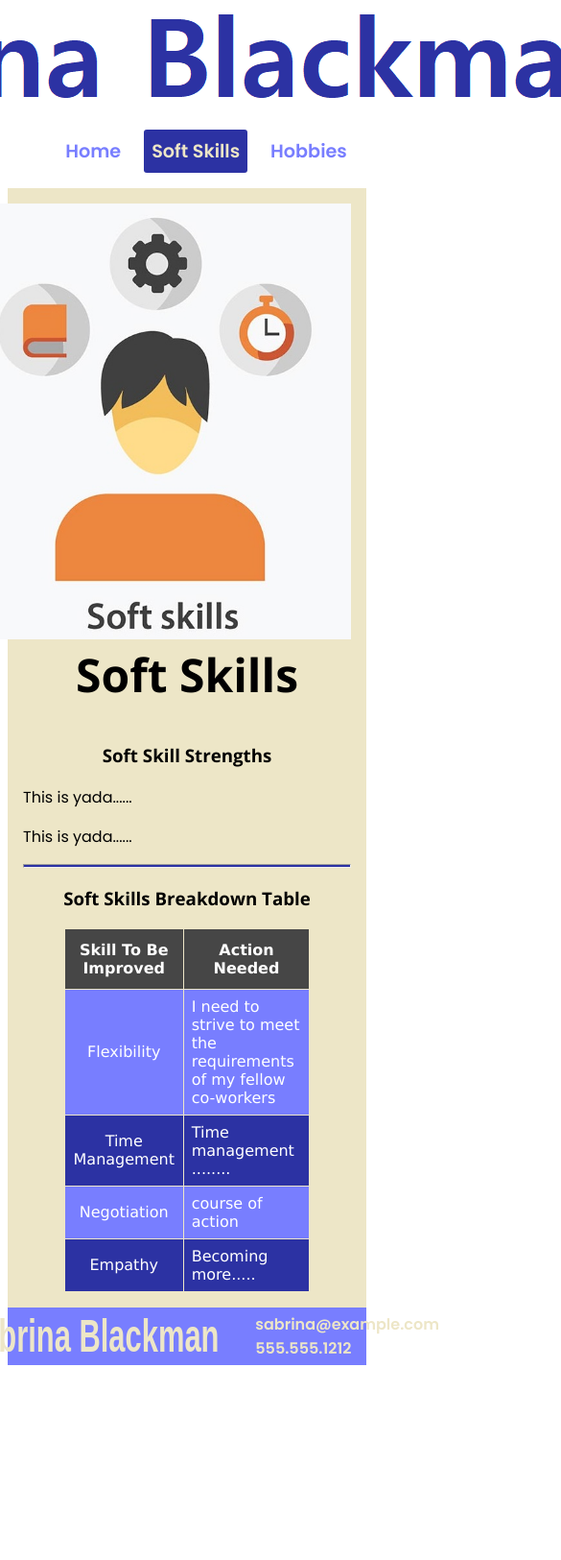
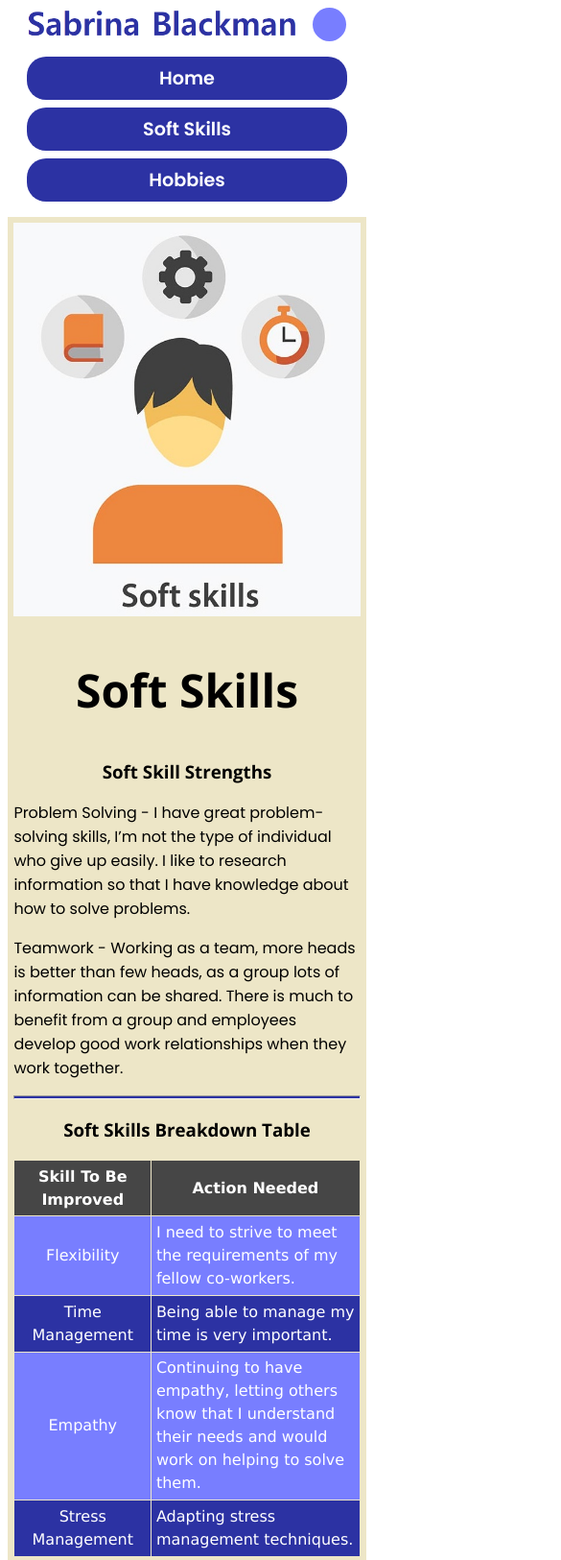
Before and after one commit to greentie12/sabrina, a plain HTML site: page soft-skills.html in a window 390 px wide. Shown: the top 1625 px of the page at 96% size, 585 px wide, since content can reach past the window. Before the commit the page ends 1430 px from the top, so only its background shows below. Drawn offline with nearby package versions, Linux system fonts and the light colour scheme.

Commit message:
mobile update

```diff
--- a/css/styles.css
+++ b/css/styles.css
@@ -43,7 +43,7 @@ hr {
   background-color: #2c32a3;
 }
 
-header {
+.main-header {
   text-align: center;
 }
 
@@ -61,11 +61,12 @@ header {
   border-radius: 50%;
 }
 
-nav ul {
+.main-nav ul {
   display: flex;
   justify-content: center;
   align-items: center;
   gap: 1.5rem;
+  padding: 0;
 }
 
 .current {
@@ -200,7 +201,7 @@ main {
   color: #787eff;
 }
 
-footer {
+.main-footer {
   background-color: #787eff;
   display: flex;
   justify-content: center;
@@ -209,20 +210,26 @@ footer {
   width: 100%;
 }
 
-footer span {
+.main-footer span {
   font-size: 1.2rem;
 }
 
-footer img {
+.footer-logo {
+  display: flex;
+  align-items: center;
+  gap: 0.5rem;
+}
+
+.main-footer img {
   width: 275px;
 }
 
-footer .color-div {
+.main-footer .color-div {
   background-color: #2c32a3;
   height: 50px;
   width: 50px;
 }
-footer a {
+.main-footer a {
   color: #ede6c7;
 }
 
@@ -230,3 +237,101 @@ footer a {
   font-size: 1rem;
   margin-right: 0.5rem;
 }
+
+@media screen and (max-width: 768px) {
+  .container {
+    max-width: 95%;
+    margin: auto;
+  }
+  .main-header {
+    max-width: 95%;
+  }
+  .header-logo img {
+    width: 75%;
+  }
+
+  .header-logo {
+    display: flex;
+    justify-content: center;
+    align-items: center;
+    gap: 1rem;
+  }
+
+  .color-div {
+    width: 35px;
+    height: 35px;
+    background-color: #787eff;
+    border-radius: 50%;
+  }
+
+  .main-nav {
+    text-align: center;
+    margin: auto;
+    width: 100%;
+  }
+  .main-nav ul {
+    flex-direction: column;
+    gap: 0.5rem;
+    width: 100%;
+  }
+
+  .main-nav ul li,
+  .current {
+    background-color: #2c32a3;
+    width: 85%;
+    padding: 0.5rem;
+    border-radius: 20px;
+  }
+
+  .main-nav ul li a {
+    color: #fff;
+  }
+
+  main {
+    padding: 0.4rem;
+  }
+
+  .profile-pic,
+  .skills-img,
+  .hobbies-img,
+  .reggae-img {
+    float: none;
+    margin-left: 0;
+    text-align: center;
+  }
+
+  .profile-pic img,
+  .skills-img img,
+  .hobbies-img img,
+  .reggae-img img,
+  .footer-logo img {
+    width: 100%;
+    max-width: 375px;
+  }
+
+  .interests,
+  .about,
+  .hobby-list,
+  .last-line {
+    display: none;
+  }
+
+  #soft-skills {
+    border-collapse: collapse;
+    width: 100%;
+    color: #fff;
+    padding-top: 3rem;
+    margin: auto;
+  }
+
+  #soft-skills td,
+  #soft-skills th {
+    border: 1px solid #ede6c7;
+    padding: 0.3rem;
+    line-height: 1.5;
+  }
+
+  .main-footer {
+    flex-direction: column;
+  }
+}
--- a/soft-skills.html
+++ b/soft-skills.html
@@ -17,9 +17,9 @@
         <img src="./images/headerlogo-1.png" alt="" />
         <div class="color-div"></div>
       </div>
-      <nav>
+      <nav class="main-nav">
         <ul>
-          <li><a href="./index.html">Home</a></li>
+          <li><a href="index.html">Home</a></li>
           <li class="current"><a href="soft-skills.html">Soft Skills</a></li>
           <li><a href="hobbies.html">Hobbies</a></li>
         </ul>
@@ -39,8 +39,17 @@
 
       <section id="about" class="Educational Goals and Accomplishments">
         <h3>Soft Skill Strengths</h3>
-        <p>This is yada......</p>
-        <p>This is yada......</p>
+        <p>
+          Problem Solving - I have great problem-solving skills, I’m not the
+          type of individual who give up easily. I like to research information
+          so that I have knowledge about how to solve problems.
+        </p>
+        <p>
+          Teamwork - Working as a team, more heads is better than few heads, as
+          a group lots of information can be shared. There is much to benefit
+          from a group and employees develop good work relationships when they
+          work together.
+        </p>
       </section>
 
       <hr />
@@ -55,24 +64,25 @@
         <tr>
           <td>Flexibility</td>
           <td>
-            I need to strive to meet the requirements of my fellow co-workers
+            I need to strive to meet the requirements of my fellow co-workers.
           </td>
         </tr>
         <tr>
           <td>Time Management</td>
-          <td>Time management ........</td>
-        </tr>
-        <tr>
-          <td>Negotiation</td>
-          <td>course of action</td>
+          <td>Being able to manage my time is very important.</td>
         </tr>
         <tr>
           <td>Empathy</td>
-          <td>Becoming more.....</td>
+          <td>
+            Continuing to have empathy, letting others know that I understand
+            their needs and would work on helping to solve them.
+          </td>
         </tr>
+        <td>Stress Management</td>
+        <td>Adapting stress management techniques.</td>
       </table>
     </main>
-    <footer>
+    <footer class="main-footer">
       <span> &copy;</span>
       <img src="./images/footer-logo.svg" alt="" />
       <div class="color-div"></div>
```
Also changed, not shown: hobbies.html (+3 -3 lines), index.html (+27 -22 lines).
